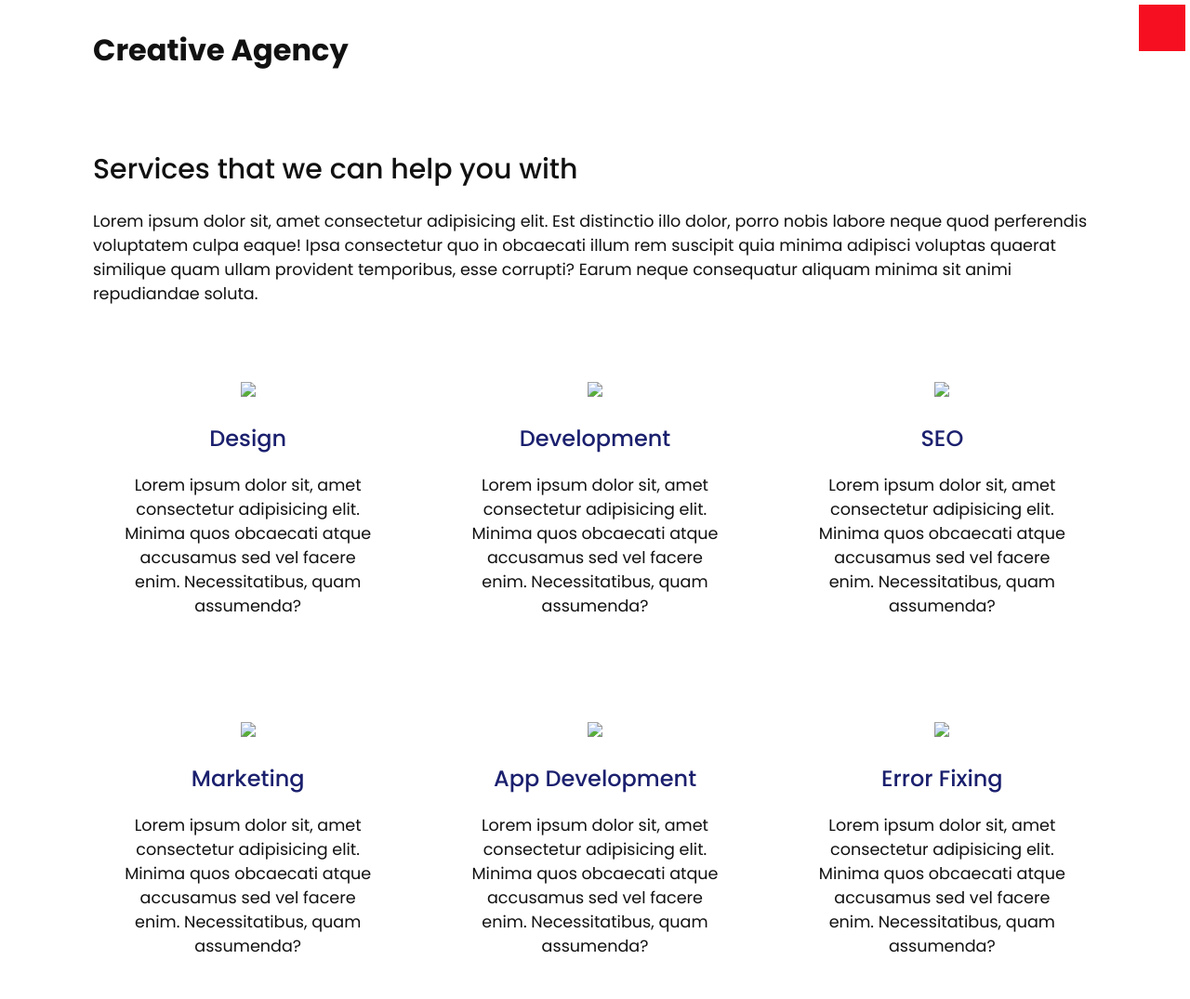
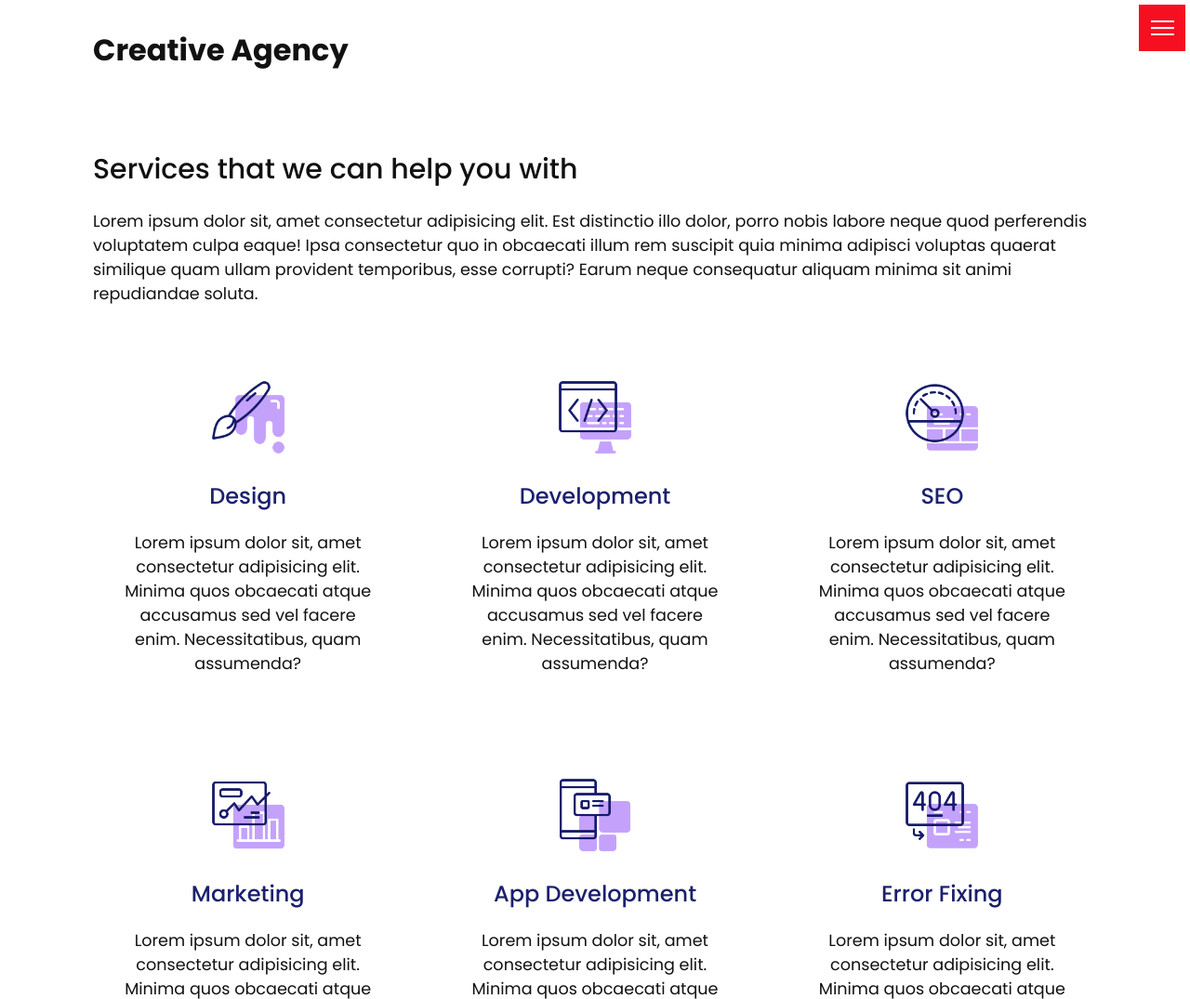
Before and after one commit to Wissanukhong/Bootstrap-with-5-projects, a plain HTML site: page services.html in a window 1280 px wide. Shown: the top 1075 px of the page at 93% size. Drawn offline with Linux system fonts and the light colour scheme; the site is published under a folder, as on GitHub Pages, so addresses that start at the root find nothing.

Commit message:
fixed bug url path on every page

```diff
--- a/services.html
+++ b/services.html
@@ -63,7 +63,7 @@
       <div class="services">
         <div class="service">
           <div class="icon">
-            <img src="/images/001.png" />
+            <img src="images/001.png" />
           </div>
           <h2>Design</h2>
           <p>
@@ -74,7 +74,7 @@
         </div>
         <div class="service">
           <div class="icon">
-            <img src="/images/002.png" />
+            <img src="images/002.png" />
           </div>
           <h2>Development</h2>
           <p>
@@ -85,7 +85,7 @@
         </div>
         <div class="service">
           <div class="icon">
-            <img src="/images/003.png" />
+            <img src="images/003.png" />
           </div>
           <h2>SEO</h2>
           <p>
@@ -96,7 +96,7 @@
         </div>
         <div class="service">
           <div class="icon">
-            <img src="/images/004.png" />
+            <img src="images/004.png" />
           </div>
           <h2>Marketing</h2>
           <p>
@@ -107,7 +107,7 @@
         </div>
         <div class="service">
           <div class="icon">
-            <img src="/images/005.png" />
+            <img src="images/005.png" />
           </div>
           <h2>App Development</h2>
           <p>
@@ -118,7 +118,7 @@
         </div>
         <div class="service">
           <div class="icon">
-            <img src="/images/006.png" />
+            <img src="images/006.png" />
           </div>
           <h2>Error Fixing</h2>
           <p>
--- a/style.css
+++ b/style.css
@@ -37,7 +37,7 @@ body {
   width: 50px;
   height: 50px;
   z-index: 20;
-  background: var(--red) url(/images/menu.png);
+  background: var(--red) url(images/menu.png);
   background-position: center;
   background-size: 25px;
   background-repeat: no-repeat;
@@ -46,7 +46,7 @@ body {
 }
 
 .toggle.active {
-  background: var(--red) url(/images/close.png);
+  background: var(--red) url(images/close.png);
   background-size: 20px;
   background-position: center;
   background-repeat: no-repeat;
```
